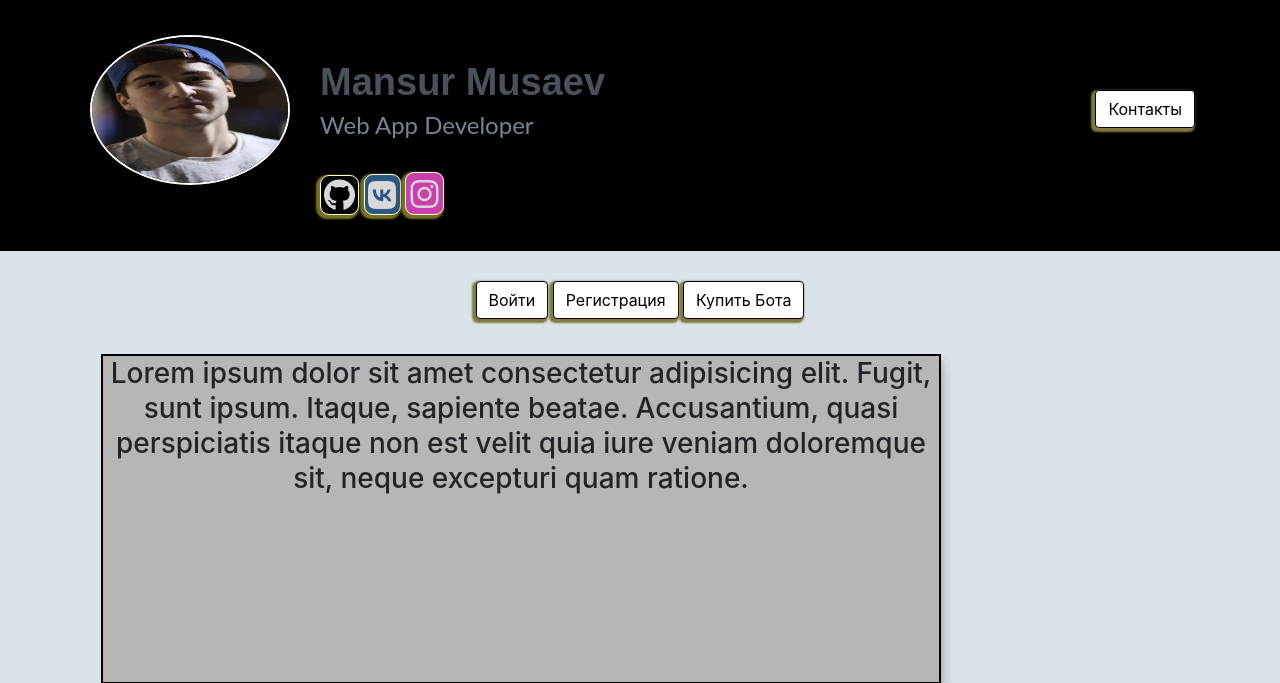
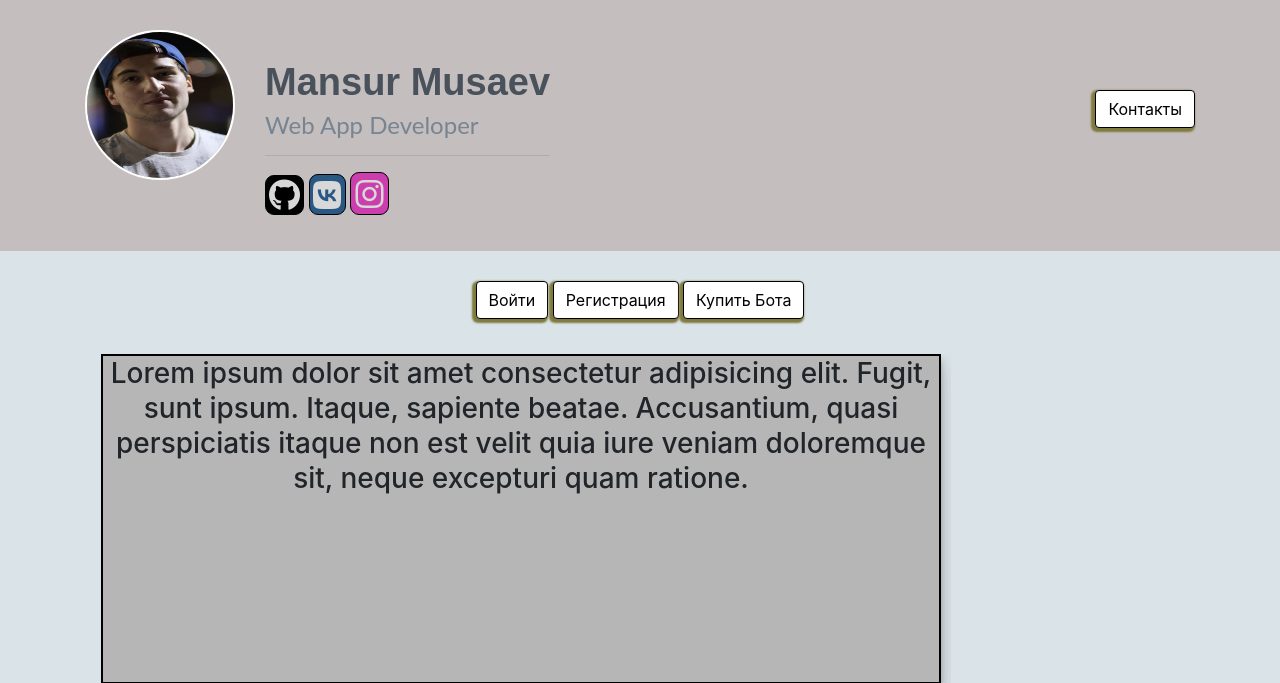
Before and after one commit to Mansur-09595/Flaksblog, a Flask app: page / in a window 1280 px wide. Shown: the top 683 px of the page. Run offline with Flask 2, Linux system fonts and the light colour scheme; data comes from the database, SQL or seed files in the repository; some libraries are stand-ins or nearby versions.

Commit message:
About.html page changes 'background'

```diff
--- a/flaskblog/static/styles.css
+++ b/flaskblog/static/styles.css
@@ -17,7 +17,7 @@ body {
 }
 
 header {
-  background: black;
+  background: #c5bebe;
   padding: 30px 0;
 }
 
@@ -165,8 +165,7 @@ footer {
 } */
 
 .fab, .far {
-  box-shadow: -2px 2px 2px 2px #777122;
-  border: 1px solid #ffffd3;
+  border: 1px solid #000000;
   font-size: 32px;
   transition-duration: 0.4s;
   background: black;
@@ -177,8 +176,14 @@ footer {
   overflow: hidden;
 }
 
-.fab:hover, .btn:hover {
+.btn:hover {
   background-color: #b7bdb9;
+  border: 1px solid #000000;
+  color:white;
+  transform: scale(1.1);
+}
+
+.fab:hover{
   border: 1px solid #000000;
   color:white;
   transform: scale(1.1);
@@ -227,7 +232,7 @@ a:hover {
   }
 }
 
-img {
+.card-img-right {
   border: 3px solid;
   margin: 5px;
   min-width: 200px;
```
